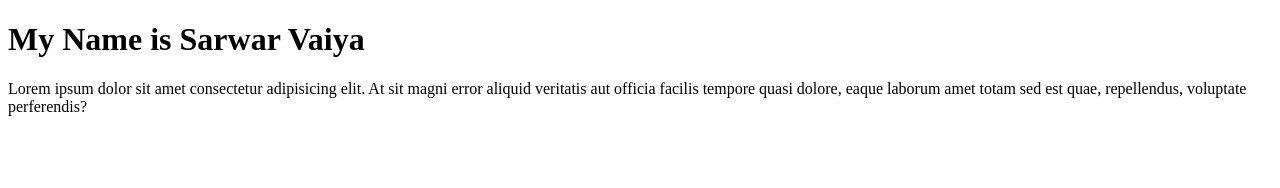
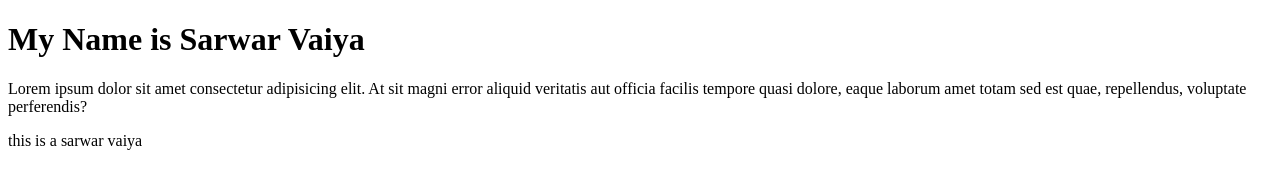
Before and after one commit to Mdsarwarali/first-project, a plain HTML site: page index.html in a window 1280 px wide. Drawn offline with Linux system fonts and the light colour scheme.

Commit message:
Add introductory paragraph about Sarwar Vaiya

```diff
--- a/index.html
+++ b/index.html
@@ -9,5 +9,6 @@
 <body>
     <h1>My Name is Sarwar Vaiya</h1>
     <p>Lorem ipsum dolor sit amet consectetur adipisicing elit. At sit magni error aliquid veritatis aut officia facilis tempore quasi dolore, eaque laborum amet totam sed est quae, repellendus, voluptate perferendis?</p>
+    <p>this is a sarwar vaiya</p>
 </body>
 </html>
```
